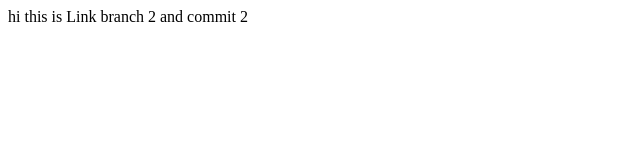
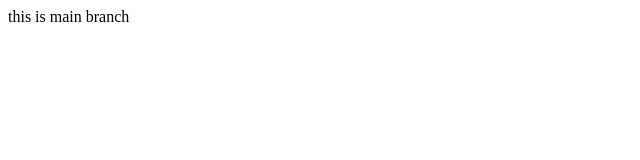
Before and after one commit to SKNling/MyRepo, a plain HTML site: page index.html in a window 1280 px wide. Shown: the whole page, without its empty margins (0-640 px from the left). Drawn offline with Linux system fonts and the light colour scheme.

Commit message:
Update index.html

```diff
--- a/index.html
+++ b/index.html
@@ -6,7 +6,6 @@
     <title>Document</title>
 </head>
 <body>
-    hi this is Link
-    branch 2 and commit 2
+    this is main branch
 </body>
 </html>
```
